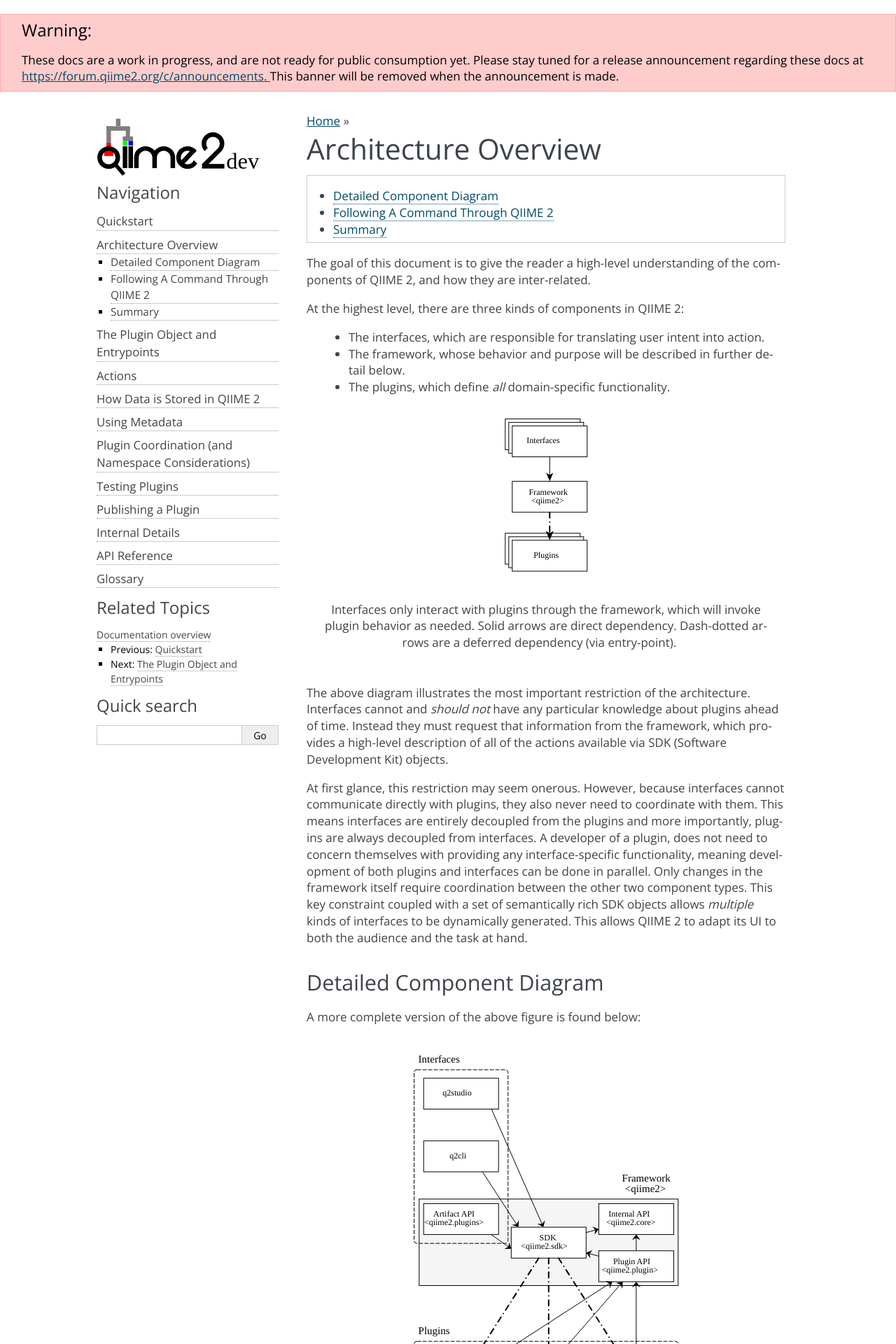
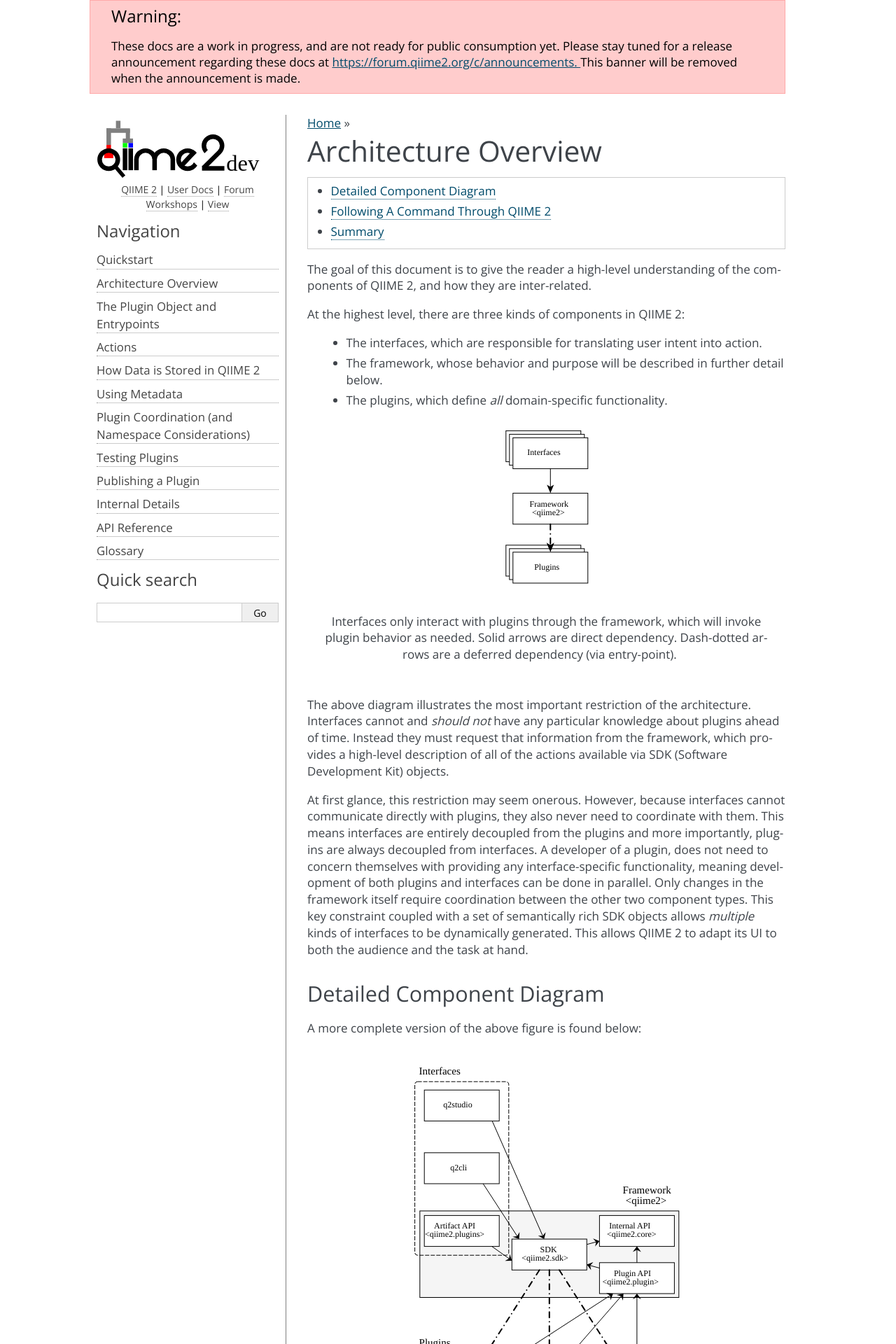
Before and after one commit to qiime2/dev-docs, a Sphinx documentation site: the page built from source/architecture.rst, in a window 1280 px wide. Shown: the top 1920 px of the page at 70% size. Built offline with Sphinx 7.4.7, drawn with Linux system fonts in a browser that asks for light colours.

Commit message:
ENH: styling

```diff
--- a/source/_static/custom.css
+++ b/source/_static/custom.css
@@ -3,23 +3,56 @@
 div.sphinxsidebar ul li.toctree-l1 {
   margin-bottom: 0.5em;
 }
-
 div.sphinxsidebar  ul li.toctree-l1  a {
   display: block;
 }
+div.sphinxsidebar form {
+  display: inline-block;
+  width: 100%;
+}
 
 div.contents {
-  float: right;
-  padding-left: 0px;
-  margin-left: 10px;
-  max-width: 280px;
-}
-
-div.section div.section {
-  clear: both;
+  padding: 5px 5px 5px 0;
 }
 
 a.toc-backref {
   text-decoration: none;
   color: #3E4349;
 }
+
+div.footer {
+  padding-right: 60px;
+}
+
+/* lists should be pretty, not ugly */
+ul, ol {
+  margin: 0 0 0 1.5em;
+}
+ul ul, ol ol {
+  margin-left: 1em;
+}
+ul > li, ol > li {
+  margin-bottom: 0.3em;
+}
+ul > li li, ol > li li {
+  margin-bottom: 0;
+}
+
+@media screen and (min-width: 875px) {
+  div.sphinxsidebarwrapper {
+    border-right: 1px solid #808080;
+    margin-right: -1px;
+  }
+  div.body {
+    border-left: 1px solid #808080;
+  }
+
+  div.contents {
+    float: right;
+    max-width: 280px;
+    margin-left: 10px;
+  }
+  div.section div.section {
+    clear: both;
+  }
+}
--- a/source/_templates/layout.html
+++ b/source/_templates/layout.html
@@ -1,6 +1,7 @@
 {% extends "!layout.html" %}
-{% block content %}
-<div class="admonition warning">
+<!-- Taken from: https://github.com/writethedocs/www/blob/master/docs/_templates/layout.html -->
+{%- block document %}
+<div class="admonition warning" style="margin: -30px 30px 30px 0;">
   <p class="first admonition-title">Warning</p>
   <p class="last">
     These docs are a work in progress, and are not ready for public consumption
@@ -11,11 +12,6 @@
     This banner will be removed when the announcement is made.
   </p>
 </div>
-{{ super() }}
-{% endblock %}
-
-<!-- Taken from: https://github.com/writethedocs/www/blob/master/docs/_templates/layout.html -->
-{%- block document %}
   <div class="documentwrapper">
   {%- if render_sidebar %}
     <div class="bodywrapper">
--- /dev/null
+++ b/source/_templates/navigation.html
@@ -0,0 +1,11 @@
+<!-- same as alabaster theme, but adds `titles_only=True` to `toctree` function -->
+<h3>{{ _('Navigation') }}</h3>
+{{ toctree(includehidden=theme_sidebar_includehidden, collapse=theme_sidebar_collapse, titles_only=True) }}
+{% if theme_extra_nav_links %}
+<hr />
+<ul>
+    {% for text, uri in theme_extra_nav_links.items() %}
+    <li class="toctree-l1"><a href="{{ uri }}">{{ text }}</a></li>
+    {% endfor %}
+</ul>
+{% endif %}
--- /dev/null
+++ b/source/_templates/q2network.html
@@ -0,0 +1,8 @@
+<div style="text-align: center; margin-bottom: 10px">
+<a href="https://qiime2.org">QIIME 2</a> |
+<a href="https://docs.qiime2.org">User Docs</a> |
+<a href="https://forum.qiime2.org">Forum</a>
+<br />
+<a href="https://workshops.qiime2.org">Workshops</a> |
+<a href="https://view.qiime2.org">View</a>
+</div>
--- a/source/conf.py
+++ b/source/conf.py
@@ -97,7 +97,6 @@ html_theme = 'alabaster'
 html_theme_options = {
     'logo': 'q2dev.svg',
     'page_width': '1024px',
-    'show_related': True,
     'sidebar_width': '280px',
     'font_family': "'Open Sans', sans-serif",
     'head_font_family': "'Open Sans', sans-serif",
@@ -116,9 +115,10 @@ html_static_path = ['_static']
 html_sidebars = {
     '**': [
         'about.html',
+        'q2network.html',
         'navigation.html',
+        'searchbox.html',
         'relations.html',
-        'searchbox.html',
         'donate.html',
     ]
 }
--- a/source/index.rst
+++ b/source/index.rst
@@ -2,7 +2,7 @@ QIIME 2 Developer Documentation
 ===============================
 
 .. toctree::
-   :maxdepth: 2
+   :titlesonly:
 
    quickstart
    architecture
```
